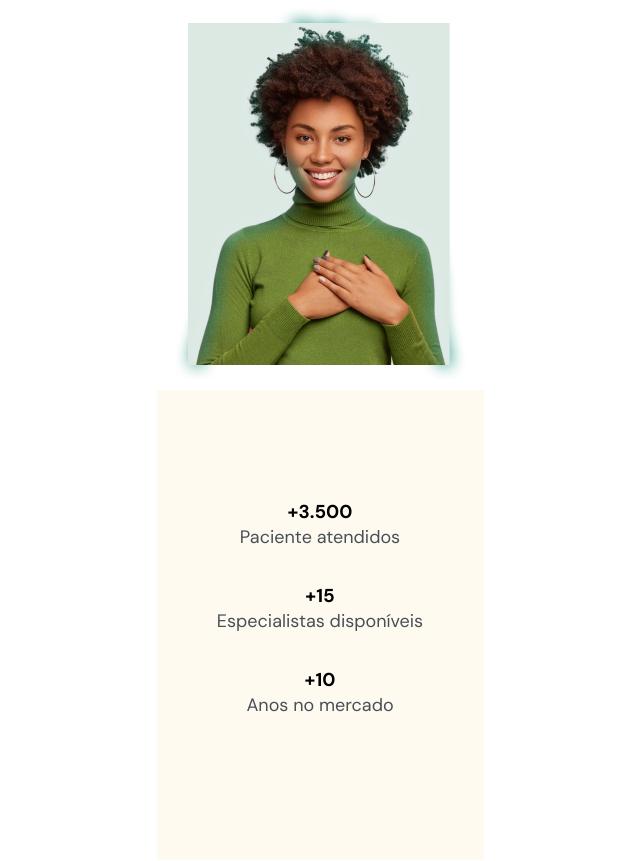
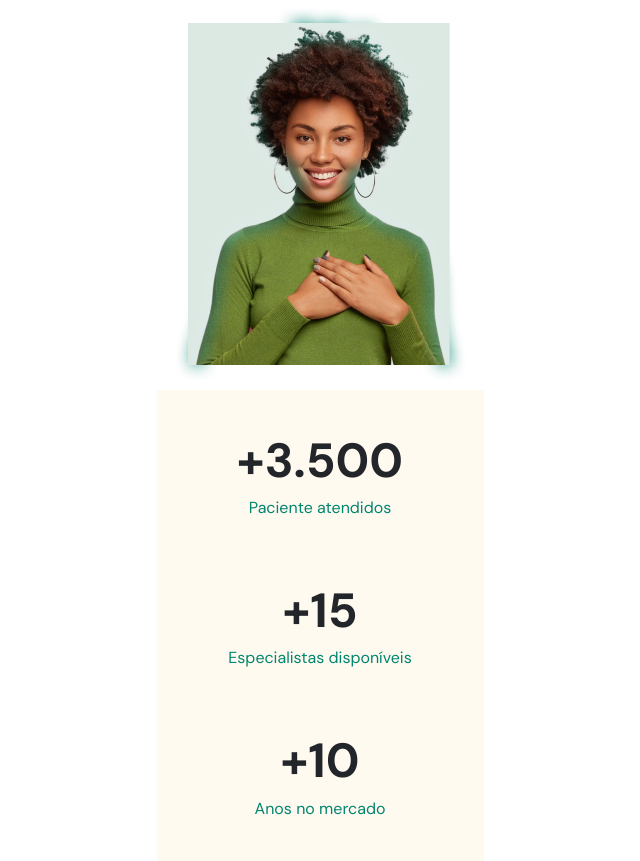
Before and after one commit to IgorNatann/nwlReturn, a plain HTML site: page index.html in a window 1280 px wide. Shown: the part 491-1352 px from the top of the page, without its empty margins (320-960 px from the left). Drawn offline with Linux system fonts and the light colour scheme.

Commit message:
commit alteração style

```diff
--- a/style.css
+++ b/style.css
@@ -82,15 +82,34 @@ button {
 
 .stats {
   width: 32.7rem;
-  height: 47rem;
+
+  padding-top: 4rem;
+  padding-bottom: 4rem;
 
   display: flex;
   flex-direction: column;
   justify-content: center;
-
+  gap: 6rem;
 
   background-color: var(--brand-beige);
   color: var();
 
   margin-inline: auto; /* Substitui margin-right e margin-left*/
+
+
 }
+
+.stat h3 {
+  font-size: 4.8rem;
+  color: var(--headline);
+  line-height: 130%;
+
+  margin-bottom: 0.4rem;
+}
+
+.stat p {
+  margin: 0;
+  color: var(--primary-color);
+  font-size: 1.6rem;
+  line-height: 150%;
+}
```
